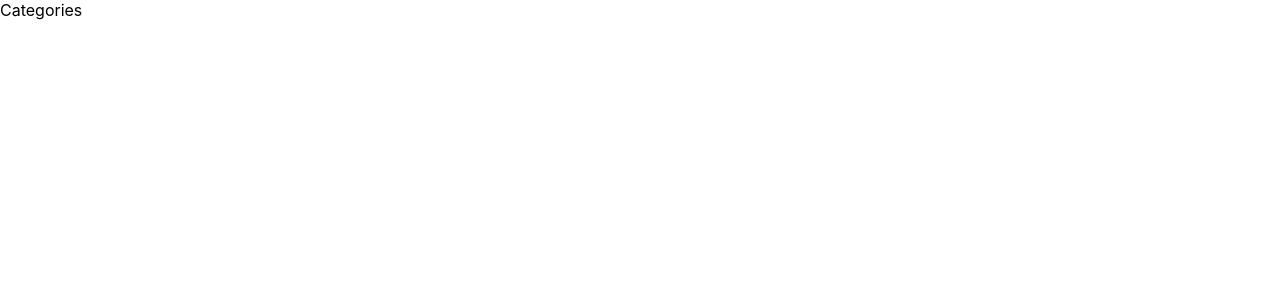
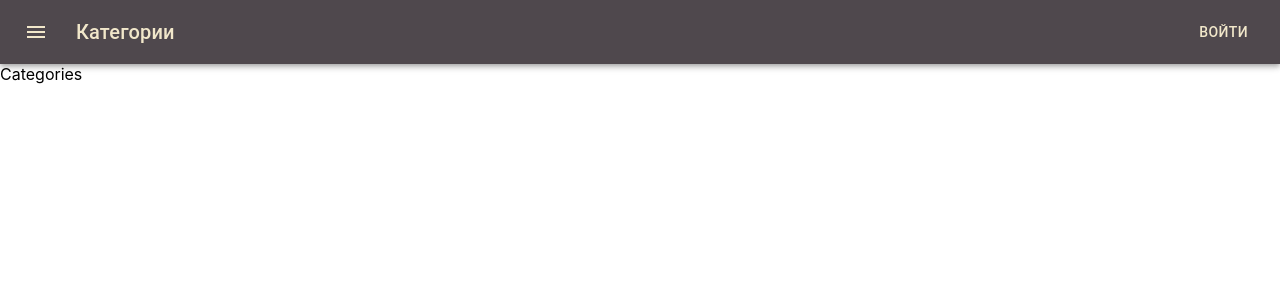
Before and after one commit to None-stopCoding/watch_beyond, a React (Create React App) app in the folder client/: page /categories in a window 1280 px wide. Shown: the top 300 px of the page. Built offline with nearby package versions, Linux system fonts and the light colour scheme.

Commit message:
- настроил переход между страницами - добавил шапку и навигационную панель

```diff
--- a/client/package.json
+++ b/client/package.json
@@ -3,6 +3,9 @@
   "version": "0.1.0",
   "private": true,
   "dependencies": {
+    "@material-ui/core": "^4.11.4",
+    "@material-ui/icons": "^4.11.2",
+    "@material-ui/styles": "^4.11.4",
     "@testing-library/jest-dom": "^5.11.9",
     "@testing-library/react": "^11.2.5",
     "@testing-library/user-event": "^12.8.1",
@@ -11,6 +14,7 @@
     "react-google-charts": "^3.0.15",
     "react-router-dom": "^5.2.0",
     "react-scripts": "4.0.3",
+    "recharts": "^2.0.9",
     "web-vitals": "^1.1.0"
   },
   "scripts": {
--- a/client/public/index.html
+++ b/client/public/index.html
@@ -3,7 +3,7 @@
   <head>
     <meta charset="utf-8" />
     <link rel="icon" href="%PUBLIC_URL%/favicon.ico" />
-    <meta name="viewport" content="width=device-width, initial-scale=1" />
+    <meta name="viewport" content="minimum-scale=1, initial-scale=1, width=device-width" />
     <meta name="theme-color" content="#000000" />
     <meta
       name="description"
--- a/client/src/App.js
+++ b/client/src/App.js
@@ -1,13 +1,20 @@
 import './App.css';
+import { getTheme } from './utils';
+
 import Main from './pages/Main';
 import Categories from './pages/Categories';
 import Profile from './pages/Profile';
 
+import { Navbar } from './components';
+
 import { BrowserRouter as Router, Switch, Route } from 'react-router-dom';
+import { ThemeProvider } from '@material-ui/core/styles';
 
 function App() {
     return (
+        <ThemeProvider theme={getTheme()}>
             <Router>
+                <Navbar />
                 <Switch>
                     <Route path='/profile'>
                         <Profile />
@@ -20,6 +27,7 @@ function App() {
                     </Route>
                 </Switch>
             </Router>
+        </ThemeProvider>
     );
 }
 
--- /dev/null
+++ b/client/src/components.js
@@ -0,0 +1,2 @@
+export { default as Navbar } from './components/Navbar/Navbar';
+export { default as NavPanel } from './components/Navbar/Panel';
--- /dev/null
+++ b/client/src/components/Navbar/Navbar.js
@@ -0,0 +1,61 @@
+import React, { useState } from 'react';
+import { useLocation } from "react-router-dom";
+
+import { makeStyles } from '@material-ui/core/styles';
+import AppBar from '@material-ui/core/AppBar';
+import Toolbar from '@material-ui/core/Toolbar';
+import IconButton from '@material-ui/core/IconButton';
+import MenuIcon from '@material-ui/icons/Menu';
+import Typography from '@material-ui/core/Typography';
+import Button from '@material-ui/core/Button';
+
+import Panel from './Panel';
+
+const useStyles = makeStyles((theme) => ({
+    root: {
+        flexGrow: 1,
+    },
+    menuButton: {
+        marginRight: theme.spacing(2),
+    },
+    title: {
+        flexGrow: 1,
+        userSelect: 'none'
+    },
+}));
+
+function Navbar() {
+    const classes = useStyles();
+    const location = useLocation();
+    const [drawerShown, toggleDrawer] = useState(false);
+
+    return (
+        <>
+        <AppBar position="static">
+            <Toolbar>
+                <IconButton edge="start" className={classes.menuButton} color="inherit" aria-label="menu">
+                    <MenuIcon onClick={() => toggleDrawer(true)}/>
+                </IconButton>
+                <Typography variant="h6" className={classes.title}>
+                    { getTitle(location.pathname) }
+                </Typography>
+                <Button color="inherit">Войти</Button>
+            </Toolbar>
+        </AppBar>
+        <Panel open={drawerShown} onClose={() => toggleDrawer(false)}/>
+        </>
+    );
+}
+
+/**
+ * Отдает заголовок страницы в засимости от ее url-а
+ */
+const getTitle = (path) => {
+    switch(path) {
+        case '/profile': return 'Профиль';
+        case '/categories': return 'Категории';
+        default: return 'Watch Beyond';
+    }
+}
+
+export default Navbar;
--- /dev/null
+++ b/client/src/components/Navbar/Panel.js
@@ -0,0 +1,58 @@
+import { useHistory } from 'react-router-dom';
+
+import Drawer from '@material-ui/core/Drawer';
+import { makeStyles } from '@material-ui/core/styles';
+import List from '@material-ui/core/List';
+import ListItem from '@material-ui/core/ListItem';
+import ListItemIcon from '@material-ui/core/ListItemIcon';
+import ListItemText from '@material-ui/core/ListItemText';
+
+import { Timeline, GroupWork } from '@material-ui/icons';
+
+const useStyles = makeStyles({
+    list: {
+        width: 250,
+    }
+});
+
+const menuItems = [
+    {
+        title: 'Главная',
+        path: '/'
+    }, {
+        title: 'Профиль',
+        icon: <Timeline />,
+        path: '/profile'
+    }, {
+        title: 'Категории',
+        icon: <GroupWork />,
+        path: '/categories'
+    }
+];
+
+function Panel({ open, onClose }) {
+    const classes = useStyles();
+    const history = useHistory();
+
+    return (
+        <Drawer anchor='left' open={open} onClose={onClose}>
+            <div
+                className={classes.list}
+                role="presentation"
+                onClick={onClose}
+                onKeyDown={onClose}
+            >
+                <List>
+                    {menuItems.map((item, index) => (
+                        <ListItem button key={item.title} onClick={() => history.push(item.path)}>
+                            <ListItemIcon> { item.icon } </ListItemIcon>
+                            <ListItemText primary={item.title} />
+                        </ListItem>
+                    ))}
+                </List>
+            </div>
+        </Drawer>
+    );
+}
+
+export default Panel;
--- a/client/src/utils.js
+++ b/client/src/utils.js
@@ -1,3 +1,24 @@
+import { createMuiTheme } from '@material-ui/core/styles';
+
+
+export const getTheme = () => createMuiTheme({
+    palette: {
+        primary: {
+            light: '#7b7379',
+            main: '#4f484d',
+            dark: '#272125',
+            contrastText: '#f1e7ca'
+        },
+        secondary: {
+            light: '#ffffe2',
+            main: '#e8ccb0',
+            dark: '#b59b81',
+            contrastText: '#4c493d'
+        }
+    }
+})
+
+
 // import Chart from "react-google-charts";
 //
 // const [error, setError] = useState(null);
```
Also changed, not shown: 1 other file (tests, documents, lock files or other folders). Lines whose indentation alone changed are shown as unchanged.
